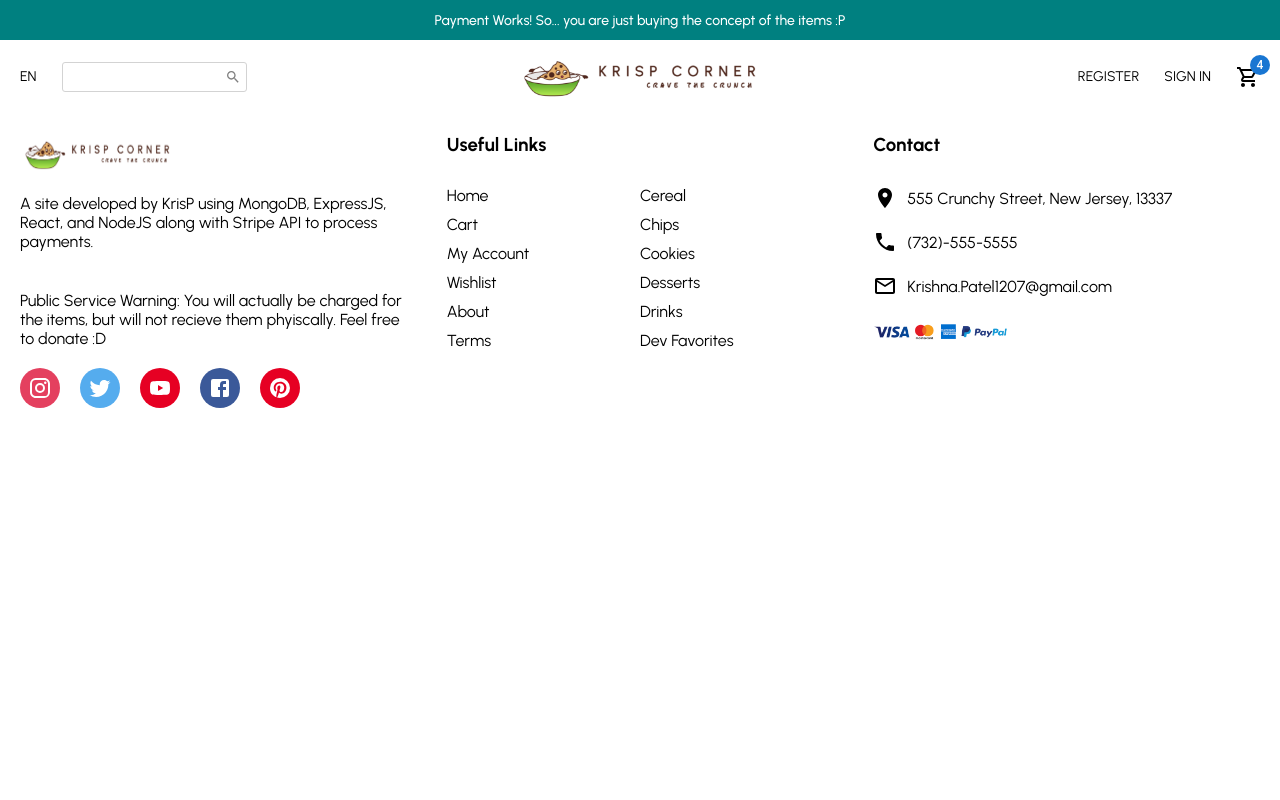
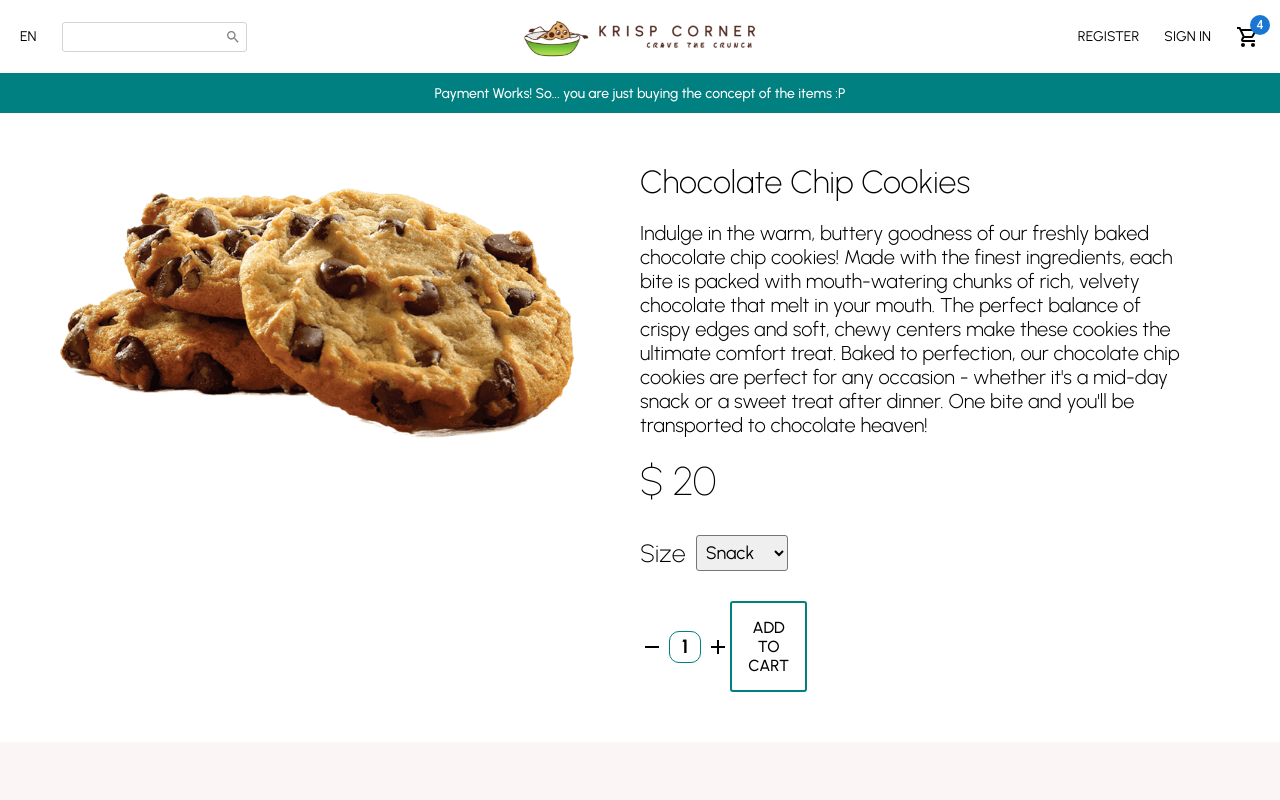
Before and after one commit to Lexmark444/KrisPCorner-eCommerce, a React (Create React App) app in the folder eCommerce Frontend/: page /products/1 in a window 1280 px wide. Shown: the top 800 px of the page. Built offline with nearby package versions, Linux system fonts and the light colour scheme.

Commit message:
TODO: LOGIN AND REGISTER PAGES

```diff
--- a/eCommerce Frontend/src/App.jsx
+++ b/eCommerce Frontend/src/App.jsx
@@ -1,8 +1,9 @@
 import Home from "./pages/Home";
 import ProductList from "./pages/ProductList";
+import Product from "./pages/Product";
 
 const App = () => {
-  return <ProductList/>;
+  return <Product/>;
 };
 
 export default App;
--- a/eCommerce Frontend/src/components/Footer.jsx
+++ b/eCommerce Frontend/src/components/Footer.jsx
@@ -92,7 +92,7 @@ const Footer = () => {
             </Desc>
             <Desc>
             Public Service Warning: You will actually be charged
-                 for the items, but will not recieve them phyiscally. Feel free to donate :D
+                 for the items, but will not recieve them phyiscally. Feel free to donate 🙃
             </Desc>
             <SocialContainer>
                 <IconContainer color="E4405F">
--- /dev/null
+++ b/eCommerce Frontend/src/pages/Product.jsx
@@ -0,0 +1,164 @@
+import styled from "styled-components"
+import Navbar from "../components/Navbar"
+import Announcement from "../components/Announcement"
+import Newsletter from "../components/Newsletter"
+import Footer from "../components/Footer"
+import placeholderimg from "../assets/images/placeholder.png"
+import { Add, Remove } from "@mui/icons-material"
+
+
+const Container = styled.div`
+
+`
+
+const Wrapper = styled.div`
+    padding: 50px;
+    display: flex;
+`
+
+const ImgContainer = styled.div`
+    flex: 1;
+
+`
+
+const Image = styled.img`
+    width: 100%;
+    /* height: 90vh; */
+    object-fit: cover;
+`
+
+const InfoContainer = styled.div`
+    flex: 1;
+    padding: 0px 50px;
+`
+
+const Title = styled.h1`
+    font-weight: 200;
+`
+
+const Desc = styled.p`
+    margin: 20px 0px;
+    font-size: 20px;
+    font-weight: 300;
+`
+
+const Price = styled.span`
+    font-weight: 100;
+    font-size: 40px;
+`
+
+const FilterContainer = styled.div`
+    width: 50%;
+    margin: 30px 0px;
+    display: flex;
+    justify-content: space-between;
+`
+
+const Filter = styled.div`
+    display: flex;
+    align-items: center;
+`
+
+const FilterTitle = styled.span`
+    font-size: 25px;
+    font-weight: 200;
+`
+
+const FilterSize = styled.select`
+    margin-left: 10px;
+    padding: 5px;
+    border-radius: 3px;
+    font-size: large;
+`
+
+const FilterSizeOption = styled.option`
+
+`
+const AddContainer = styled.div`
+    width: 31%;
+    display: flex;
+    align-items: center;
+    justify-content: space-between;
+`
+
+const AmountContainer = styled.div`
+    display: flex;
+    align-items: center;
+    font-weight: 700;
+    font-size: larger;
+`
+
+const Amount = styled.span`
+    width: 30px;
+    height: 30px;
+    border-radius: 10px;
+    border: 1px solid teal;
+    display: flex;
+    align-items: center;
+    justify-content: center;
+    margin: 0px 5px;
+`
+
+const Button = styled.button`
+    border-radius: 3px;
+    padding: 15px;
+    border: 2px solid teal;
+    background-color: white;
+    cursor: pointer;
+    font-weight: 500;
+    font-size: medium;
+
+    &:hover{
+        background-color: #f8f4f4;
+    }
+`
+
+const Product = () => {
+  return (
+    <Container>
+        <Navbar />
+        <Announcement />
+        <Wrapper>
+            <ImgContainer>
+                <Image src={placeholderimg} />
+            </ImgContainer>
+            <InfoContainer>
+                <Title>Chocolate Chip Cookies</Title>
+                <Desc>
+                    Indulge in the warm, buttery goodness of our freshly baked chocolate chip cookies!
+                    Made with the finest ingredients, each bite is packed with mouth-watering chunks of rich,
+                    velvety chocolate that melt in your mouth. The perfect balance of crispy edges and soft,
+                    chewy centers make these cookies the ultimate comfort treat. Baked to perfection,
+                    our chocolate chip cookies are perfect for any occasion - whether it's a mid-day
+                    snack or a sweet treat after dinner. One bite and you'll be transported to
+                    chocolate heaven!
+                </Desc>
+                <Price>$ 20</Price>
+                <FilterContainer>
+                    <Filter>
+                        <FilterTitle>Size</FilterTitle>
+                        <FilterSize>
+                            <FilterSizeOption>Snack</FilterSizeOption>
+                            <FilterSizeOption>Regular</FilterSizeOption>
+                            <FilterSizeOption>Party</FilterSizeOption>
+                        </FilterSize>
+                    </Filter>
+                </FilterContainer>
+                <AddContainer>
+                    <AmountContainer>
+                        <Remove />
+                        <Amount>1</Amount>
+                        <Add />
+                    </AmountContainer>
+                    <Button>ADD TO CART</Button>
+
+                </AddContainer>
+            </InfoContainer>
+        </Wrapper>
+        <Newsletter />
+        <Footer />
+    </Container>
+  )
+}
+
+export default Product
--- a/eCommerce Frontend/src/pages/ProductList.jsx
+++ b/eCommerce Frontend/src/pages/ProductList.jsx
@@ -1,27 +1,70 @@
 import styled from "styled-components"
 import Navbar from "../components/Navbar"
 import Announcement from "../components/Announcement"
+import Newsletter from "../components/Newsletter"
 import Footer from "../components/Footer"
+import Products from "../components/Products"
+
+
 const Container = styled.div`
 
 `
-const FilterContainer = styled.div`
+const Title = styled.h1`
+  margin: 20px;
 
 `
+const FilterContainer = styled.div`
+  display: flex;
+  justify-content: space-between;
+`
+const Filter = styled.div`
+  margin: 20px;
+`
+const FilterText = styled.span`
+  font-size: 20px;
+  font-weight: 600;
+  margin-right: 20px;
+`
+const Select = styled.select`
+  padding: 10px;
+  margin-right: 20px;
+  border-radius: 3px;
+`
+const Option = styled.option`
+
+`
+
 
 const ProductList = () => {
   return (
     <Container>
+      <Navbar />
       <Announcement />
-      <Navbar />
+      <Title>Cereal</Title>
       <FilterContainer>
-
+        <Filter>
+          <FilterText>Filter Products:</FilterText>
+          <Select>
+            <Option disabled selected>Category</Option>
+            <Option>Cereal</Option>
+            <Option>Chips</Option>
+            <Option>Cookies</Option>
+            <Option>Desserts</Option>
+            <Option>Drinks</Option>
+            <Option>Dev Favorites</Option>
+          </Select>
+        </Filter>
+        <Filter>
+        <FilterText>Sort Products:</FilterText>
+        <Select>
+            <Option selected>Newest</Option>
+            <Option>Price ↑</Option>
+            <Option>Price ↓</Option>
+          </Select>
+        </Filter>
       </FilterContainer>
-
-
-
-
-
+      <Products />
+      <Newsletter />
       <Footer />
     </Container>
   )
```
Also changed, not shown: eCommerce Frontend/src/pages/Login.jsx (added, +13 -0 lines), eCommerce Frontend/src/pages/Register.jsx (added, +13 -0 lines).
